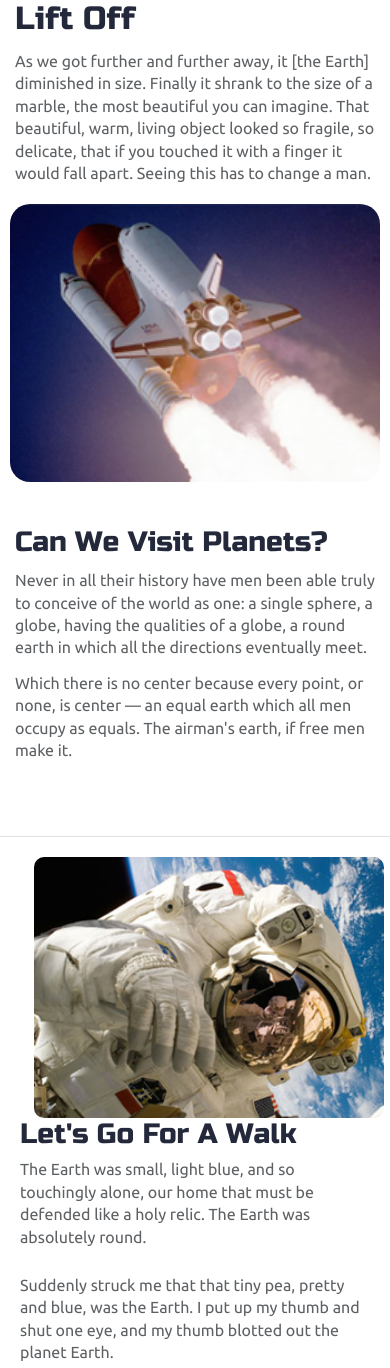
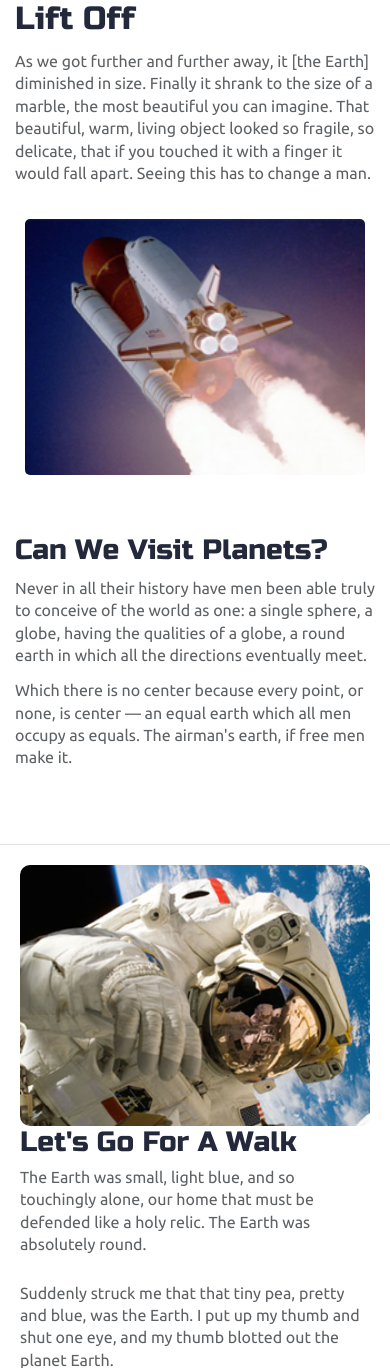
Before and after one commit to bloominstituteoftechnology/Sprint-Challenge--Advanced-CSS, a PHP site: page / in a window 390 px wide. Shown: the part 249-1617 px from the top of the page. Run offline with PHP 8.4, Linux system fonts and the light colour scheme.

Commit message:
finished mobile view

```diff
--- a/css/index.css
+++ b/css/index.css
@@ -208,11 +208,6 @@ footer {
   align-items: center;
 }
 @media (max-width: 500px) {
-  .home {
-    max-width: 100%;
-  }
-}
-@media (max-width: 500px) {
   .home .intro {
     display: flex;
     flex-wrap: wrap;
@@ -245,6 +240,7 @@ footer {
 @media (max-width: 500px) {
   .home .space-images img {
     width: 100%;
+    padding: 1.5rem;
   }
 }
 @media (max-width: 500px) {
@@ -300,6 +296,7 @@ footer {
 @media (max-width: 500px) {
   .home .walk .walk-img {
     width: 100%;
+    margin-left: 0;
   }
 }
 .home .walk .walk-img img {
--- a/less/home-page.less
+++ b/less/home-page.less
@@ -1,8 +1,6 @@
 .home {
 
-  @media @phone {
-    max-width: 100%;
-  }
+
   .intro {
 
     @media @phone {
@@ -33,12 +31,14 @@
 
     img {
       width: 28%;
-      @media @phone {
-        width: 100%;
-      }
       margin: 20px 2.5%;
       border-radius: 20px;
       height: 100%;
+
+      @media @phone {
+        width: 100%;
+        padding: 1.5rem;
+      }
     }
   }
 
@@ -102,6 +102,7 @@
 
       @media @phone {
         width: 100%;
+        margin-left: 0;
       }
 
       img {
```
